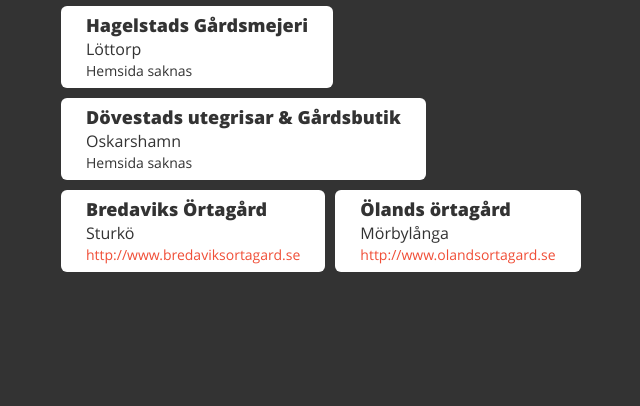
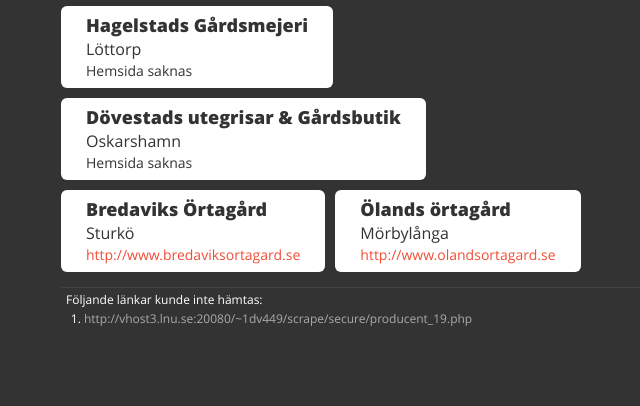
Before and after one commit to sunnre3/1DV449_rk222cu, a PHP site: page / in a window 1280 px wide. Shown: the part 500-906 px from the top of the page, without its empty margins (279-919 px from the left). Before the commit the page ends 772 px from the top, so only its background shows below. Run offline with PHP 8.4, Linux system fonts and the light colour scheme; data comes from the database, SQL or seed files in the repository; both versions use the stored data as it was after the commit.

Commit message:
laboration v0.9
i 99% done. needs final check before release.

```diff
--- a/laboration-1/cookie.txt
+++ b/laboration-1/cookie.txt
@@ -2,4 +2,4 @@
 # http://curl.haxx.se/docs/http-cookies.html
 # This file was generated by libcurl! Edit at your own risk.
 
-#HttpOnly_vhost3.lnu.se	FALSE	/	FALSE	1384786295	sec_session_id	ropsfjlj2i6u9n7n0hng8gsig6
+#HttpOnly_vhost3.lnu.se	FALSE	/	FALSE	1384965891	sec_session_id	6lecdco6mih644teftv9psodb4
--- a/laboration-1/model/Database.php
+++ b/laboration-1/model/Database.php
@@ -15,6 +15,13 @@ abstract class Database {
 	 * @var string
 	 */
 	protected static $PRODUCER_TABLE = 'Producer';
+
+	/**
+	 * Static representation of the
+	 * table used for storing dead links.
+	 * @var string
+	 */
+	protected static $DEADLINKS_TABLE = 'DeadLinks';
 
 	/**
 	 * Private representation of a database
@@ -40,13 +47,20 @@ abstract class Database {
 	 * @return void
 	 */
 	private function createDB() {
+		//Producer table
 		$query = 'CREATE TABLE IF NOT EXISTS ' . self::$PRODUCER_TABLE . ' (
 			id INTEGER PRIMARY KEY,
 			name TEXT,
 			url TEXT,
 			city TEXT
 			)';
+		$this->query($query);
 
+		//Dead links table
+		$query = 'CREATE TABLE IF NOT EXISTS ' . self::$DEADLINKS_TABLE . ' (
+			id INTEGER PRIMARY KEY AUTOINCREMENT,
+			url TEXT
+		)';
 		$this->query($query);
 	}
 
@@ -69,7 +83,8 @@ abstract class Database {
 		}
 
 		catch(\PDOException $e) {
-			die('Ett fel uppstod --> ' . $e->getMessage());
+			throw $e;
+			//die('Ett fel uppstod --> ' . $e->getMessage());
 		}
 	}
 
--- a/laboration-1/model/ProducerDAL.php
+++ b/laboration-1/model/ProducerDAL.php
@@ -11,6 +11,26 @@ class ProducerDAL extends Database {
 	 */
 	public function __construct() {
 		parent::__construct();
+	}
+
+	/**
+	 * Returns all entries in our database
+	 * that are considered broken.
+	 * @return string[]
+	 */
+	public function getBrokenLinks() {
+		$brokenLinks = array();
+
+		//Get the rows from our database.
+		$query = 'SELECT * FROM ' . parent::$DEADLINKS_TABLE;
+		$result = $this->query($query);
+
+		//Add the links to the array.
+		foreach($result as $link) {
+			$brokenLinks[] = $link['url'];
+		}
+
+		return $brokenLinks;
 	}
 
 	/**
@@ -50,11 +70,27 @@ class ProducerDAL extends Database {
 		$query = 'DELETE FROM ' . parent::$PRODUCER_TABLE;
 		$this->query($query);
 
+		$query = 'DELETE FROM ' . parent::$DEADLINKS_TABLE;
+		$this->query($query);
+
 		//Add the new data.
 		foreach($producers as $producer) {
-			$query = "INSERT INTO " . parent::$PRODUCER_TABLE . " (id, name, url, city)
-			VALUES({$producer->id}, '{$producer->name}', '{$producer->url}', '{$producer->city}')";
-			$this->query($query);
+			//If the producer doesn't have a name
+			//the url was dead and we should save it
+			//to a seperate table.
+			if(empty($producer->name)) {
+				$query = "INSERT INTO " . parent::$DEADLINKS_TABLE . " (url)
+				VALUES('{$producer->url}')";
+				$this->query($query);
+			}
+
+			//If it is a valid object proceed and save it
+			//to our normal database.
+			else {
+				$query = "INSERT INTO " . parent::$PRODUCER_TABLE . " (id, name, url, city)
+				VALUES({$producer->id}, '{$producer->name}', '{$producer->url}', '{$producer->city}')";
+				$this->query($query);
+			}
 		}
 	}
 }
--- a/laboration-1/model/Scraper.php
+++ b/laboration-1/model/Scraper.php
@@ -3,6 +3,7 @@
 namespace model;
 
 require_once('./model/Producer.php');
+require_once('./model/ProducerDAL.php');
 
 class Scraper {
 	/**
@@ -92,9 +93,20 @@ class Scraper {
 		//Get the content of that page.
 		$pageContent = curl_exec($this->ch);
 
-		//Make sure the page exists.
+		//Check if we the page exists.
 		$httpCode = curl_getinfo($this->ch, CURLINFO_HTTP_CODE);
-		if($httpCode != 404) {
+		if($httpCode == 404) {
+			//If the page doesn't exist we
+			//return null and handle it later.
+			return new Producer(null,
+								null,
+								$href,
+								null);
+		}
+
+		//If the page exists we continue and grab the
+		//attributes we need and create a Producer object.
+		else {
 			//Parse into DOMDocument.
 			libxml_use_internal_errors(true);
 			$dom = new \DOMDocument();
@@ -114,6 +126,7 @@ class Scraper {
 			//Get the url.
 			$query = $xpath->query('//p/a');
 			$url = ($query->length > 0) ? $query->item(0)->getAttribute('href') : "";
+			$url = ($url == "#") ? "" : $url;
 
 			//Get the city.
 			preg_match('/Ort: (.*)</', $pageContent, $matches);
@@ -167,9 +180,11 @@ class Scraper {
 
 	/**
 	 * On destruct, we make sure the
-	 * cURL handle is closed.
+	 * cURL handle is closed and that
+	 * the error buffer is cleared.
 	 */
 	public function __destruct() {
 		curl_close($this->ch);
+		libxml_clear_errors();
 	}
 }
--- a/laboration-1/stylesheets/default.css
+++ b/laboration-1/stylesheets/default.css
@@ -1,4 +1,17 @@
 @charset "utf-8";
+
+.clearfix:after
+{
+	content: ".";
+	display: block;
+	overflow: hidden;
+	visibility: hidden;
+	font-size: 0;
+	line-height: 0;
+	width: 0;
+	height: 0;
+	clear: both;
+}
 
 body
 {
@@ -60,3 +73,29 @@ div.producer div.url
 	font-size: 14px;
 	line-height: 14px;
 }
+
+div#broken-links
+{
+	margin-top: 5px;
+	padding: 5px;
+	border-top: 1px solid #444;
+	font-size: 12px;
+	line-height: 14px;
+}
+
+div#broken-links p
+{
+	margin: 0;
+}
+
+div#broken-links ol
+{
+	margin-top: 5px;
+	margin-left: 18px;
+	list-style-type: decimal;
+}
+
+div#broken-links .broken-link a
+{
+	color: #aaa;
+}
--- a/laboration-1/view/Producer.php
+++ b/laboration-1/view/Producer.php
@@ -2,7 +2,24 @@
 
 namespace view;
 
+require_once('./model/ProducerDAL.php');
+
 class Producer {
+	/**
+	 * The producer DAL is used to fetch all
+	 * the URLs in our database that are broken
+	 * so we can display them to the user.
+	 * @var \model\ProducerDAL
+	 */
+	private $producerDAL;
+
+	/**
+	 * Initiates objects.
+	 */
+	public function __construct() {
+		$this->producerDAL = new \model\ProducerDAL();
+	}
+
 	/**
 	 * Method that takes an array of
 	 * Producers and returns a HTML
@@ -13,7 +30,7 @@ class Producer {
 	 */
 	public function getProducersHTML($producers) {
 		$html = '
-			<div id="producers">';
+			<div id="producers" class="clearfix">';
 
 		if(empty($producers)) {
 			$html .= utf8_encode('
@@ -24,7 +41,8 @@ class Producer {
 		}
 
 		else {
-
+			//Add each producer which all information that
+			//the object has by looping through the array.
 			foreach($producers as $producer) {
 				$url = (empty($producer->url) || $producer->url == '#') ? 'Hemsida saknas' : '<a href="' . $producer->url . '">' . $producer->url . '</a>';
 
@@ -48,6 +66,23 @@ class Producer {
 		}
 
 		$html .= '
+				</div>';
+
+		//Show the user which links in our source
+		//that is broken.
+		$brokenLinks = $this->producerDAL->getBrokenLinks();
+
+		//Add the HTML.
+		$html .= utf8_encode('
+				<div id="broken-links">
+					<p>Följande länkar kunde inte hämtas:</p>
+					<ol>');
+		foreach($brokenLinks as $link) {
+			$html .= '
+						<li class="broken-link"><a href="' . $link . '">' . $link . '</a>';
+		}
+		$html .= '
+				</ol>
 			</div>';
 
 		return utf8_decode($html);
```
Also changed, not shown: laboration-1/data/ProducerDB.sqlite (added).
